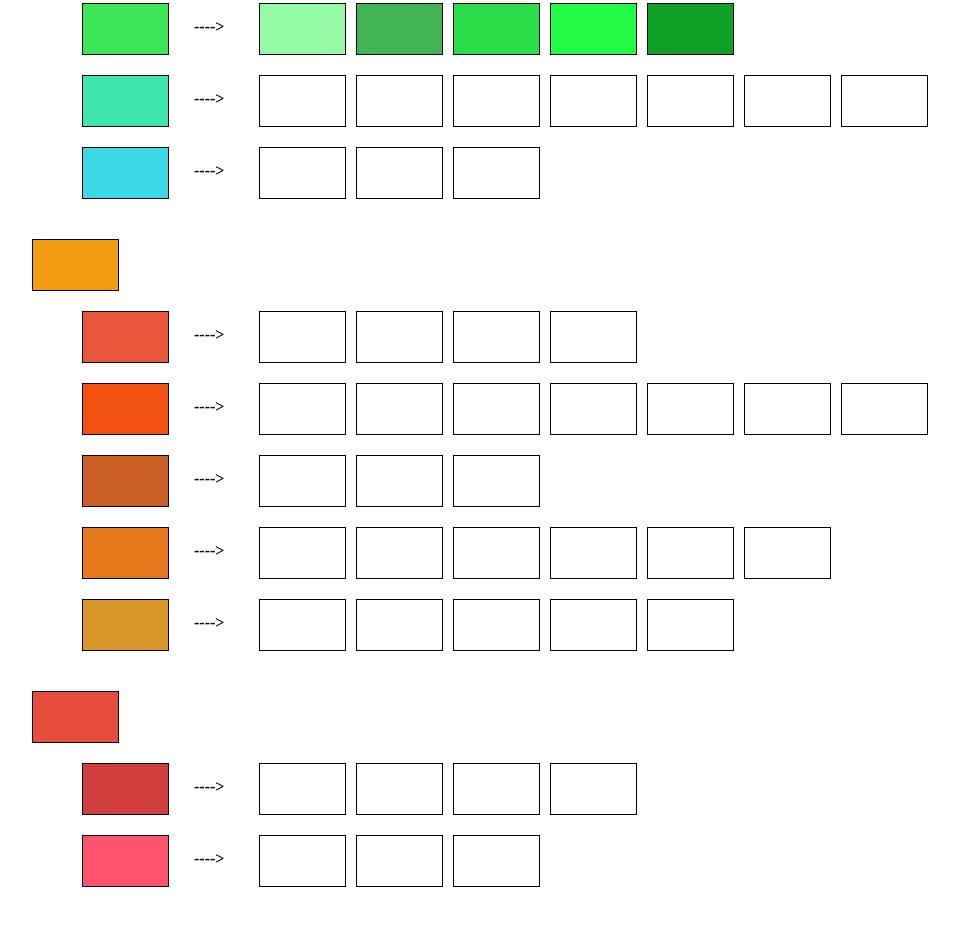
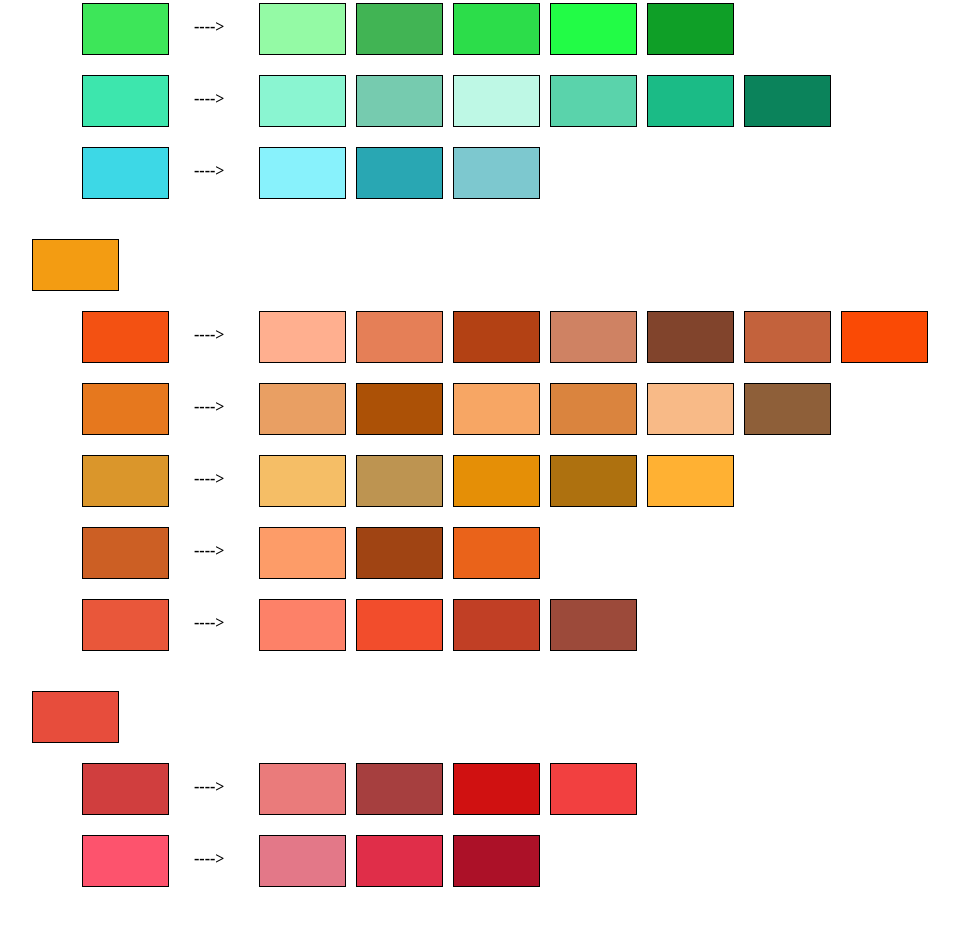
Before and after one commit to guptag/Visualizations, a plain HTML site: page src/test_color_swatch.html in a window 1280 px wide. Shown: the part 325-1250 px from the top of the page, without its empty margins (21-980 px from the left). Drawn offline with nearby package versions, Linux system fonts and the light colour scheme.

Commit message:
finalize colors and update readme with tasklist

```diff
--- a/src/test_color_swatch.html
+++ b/src/test_color_swatch.html
@@ -95,21 +95,20 @@
       <div class="child">
         <div class="block" primary="hsl(160, 77%, 57%)" secondary="#27ae60"></div>
         <div class="leaves">
-          <div class="block" primary="" secondary=""></div>
-          <div class="block" primary="" secondary=""></div>
-          <div class="block" primary="" secondary=""></div>
-          <div class="block" primary="" secondary=""></div>
-          <div class="block" primary="" secondary=""></div>
-          <div class="block" primary="" secondary=""></div>
-          <div class="block" primary="" secondary=""></div>
+          <div class="block" primary="hsl(160, 84%, 75%)" secondary=""></div>
+          <div class="block" primary="hsl(160, 45%, 63%)" secondary=""></div>
+          <div class="block" primary="hsl(160, 81%, 86%)" secondary=""></div>
+          <div class="block" primary="hsl(160, 58%, 59%)" secondary=""></div>
+          <div class="block" primary="hsl(160, 75%, 42%)" secondary=""></div>
+          <div class="block" primary="hsl(160, 84%, 28%)" secondary=""></div>
         </div>
       </div>
       <div class="child">
         <div class="block" primary="hsl(185, 77%, 57%)" secondary="#27ae60"></div>
         <div class="leaves">
-          <div class="block" primary="" secondary=""></div>
-          <div class="block" primary="" secondary=""></div>
-          <div class="block" primary="" secondary=""></div>
+          <div class="block" primary="hsl(185, 95%, 76%)" secondary=""></div>
+          <div class="block" primary="hsl(185, 63%, 43%)" secondary=""></div>
+          <div class="block" primary="hsl(185, 46%, 65%)" secondary=""></div>
         </div>
       </div>
   </div>
@@ -118,53 +117,53 @@
         <div class="block" primary="hsl(37, 90%, 51%)" secondary"#F39c12"></div>
       </div>
       <div class="child">
-        <div class="block" primary="hsl(10, 80%, 57%)" secondary=""></div>
+        <div class="block" primary="hsl(17, 90%, 51%)" secondary=""></div>
         <div class="leaves">
-          <div class="block" primary="" secondary=""></div>
-          <div class="block" primary="" secondary=""></div>
-          <div class="block" primary="" secondary=""></div>
-          <div class="block" primary="" secondary=""></div>
+          <div class="block" primary="hsl(17, 100%, 78%)" secondary=""></div>
+          <div class="block" primary="hsl(17, 73%, 62%)" secondary=""></div>
+          <div class="block" primary="hsl(17, 80%, 39%)" secondary=""></div>
+          <div class="block" primary="hsl(17, 53%, 60%)" secondary=""></div>
+          <div class="block" primary="hsl(17, 49%, 34%)" secondary=""></div>
+          <div class="block" primary="hsl(17, 53%, 50%)" secondary=""></div>
+          <div class="block" primary="hsl(17, 96%, 50%)" secondary=""></div>
         </div>
       </div>
       <div class="child">
-        <div class="block" primary="hsl(17, 90%, 51%)" secondary=""></div>
+        <div class="block" primary="hsl(27, 80%, 51%)" secondary=""></div>
         <div class="leaves">
-          <div class="block" primary="" secondary=""></div>
-          <div class="block" primary="" secondary=""></div>
-          <div class="block" primary="" secondary=""></div>
-          <div class="block" primary="" secondary=""></div>
-          <div class="block" primary="" secondary=""></div>
-          <div class="block" primary="" secondary=""></div>
-          <div class="block" primary="" secondary=""></div>
+          <div class="block" primary="hsl(27, 75%, 65%)" secondary=""></div>
+          <div class="block" primary="hsl(27, 93%, 35%)" secondary=""></div>
+          <div class="block" primary="hsl(27, 90%, 68%)" secondary=""></div>
+          <div class="block" primary="hsl(27, 68%, 55%)" secondary=""></div>
+          <div class="block" primary="hsl(27, 89%, 75%)" secondary=""></div>
+          <div class="block" primary="hsl(27, 43%, 39%)" secondary=""></div>
+        </div>
+      </div>
+      <div class="child">
+        <div class="block" primary="hsl(37, 70%, 51%)" secondary=""></div>
+        <div class="leaves">
+          <div class="block" primary="hsl(37, 88%, 68%)" secondary=""></div>
+          <div class="block" primary="hsl(37, 45%, 53%)" secondary=""></div>
+          <div class="block" primary="hsl(37, 95%, 46%)" secondary=""></div>
+          <div class="block" primary="hsl(37, 84%, 37%)" secondary=""></div>
+          <div class="block" primary="hsl(37, 100%, 60%)" secondary=""></div>
         </div>
       </div>
       <div class="child">
         <div class="block" primary="hsl(21, 70%, 47%)" secondary=""></div>
         <div class="leaves">
-          <div class="block" primary="" secondary=""></div>
-          <div class="block" primary="" secondary=""></div>
-          <div class="block" primary="" secondary=""></div>
+          <div class="block" primary="hsl(21, 98%, 70%)" secondary=""></div>
+          <div class="block" primary="hsl(21, 79%, 35%)" secondary=""></div>
+          <div class="block" primary="hsl(21, 83%, 51%)" secondary=""></div>
         </div>
       </div>
       <div class="child">
-        <div class="block" primary="hsl(27, 80%, 51%)" secondary=""></div>
+        <div class="block" primary="hsl(10, 80%, 57%)" secondary=""></div>
         <div class="leaves">
-          <div class="block" primary="" secondary=""></div>
-          <div class="block" primary="" secondary=""></div>
-          <div class="block" primary="" secondary=""></div>
-          <div class="block" primary="" secondary=""></div>
-          <div class="block" primary="" secondary=""></div>
-          <div class="block" primary="" secondary=""></div>
-        </div>
-      </div>
-      <div class="child">
-        <div class="block" primary="hsl(37, 70%, 51%)" secondary=""></div>
-        <div class="leaves">
-          <div class="block" primary="" secondary=""></div>
-          <div class="block" primary="" secondary=""></div>
-          <div class="block" primary="" secondary=""></div>
-          <div class="block" primary="" secondary=""></div>
-          <div class="block" primary="" secondary=""></div>
+          <div class="block" primary="hsl(10, 98%, 70%)" secondary=""></div>
+          <div class="block" primary="hsl(10, 88%, 56%)" secondary=""></div>
+          <div class="block" primary="hsl(10, 68%, 45%)" secondary=""></div>
+          <div class="block" primary="hsl(10, 46%, 42%)" secondary=""></div>
         </div>
       </div>
   </div>
@@ -175,18 +174,18 @@
       <div class="child">
         <div class="block" primary="hsl(0, 61%, 53%);" secondary=""></div>
         <div class="leaves">
-          <div class="block" primary="" secondary=""></div>
-          <div class="block" primary="" secondary=""></div>
-          <div class="block" primary="" secondary=""></div>
-          <div class="block" primary="" secondary=""></div>
+          <div class="block" primary="hsl(0, 73%, 70%);" secondary=""></div>
+          <div class="block" primary="hsl(0, 45%, 45%);" secondary=""></div>
+          <div class="block" primary="hsl(0, 85%, 44%);" secondary=""></div>
+          <div class="block" primary="hsl(0, 87%, 60%);" secondary=""></div>
         </div>
       </div>
       <div class="child">
         <div class="block" primary="hsl(351, 98%, 66%);" secondary=""></div>
         <div class="leaves">
-          <div class="block" primary="" secondary=""></div>
-          <div class="block" primary="" secondary=""></div>
-          <div class="block" primary="" secondary=""></div>
+          <div class="block" primary="hsl(351, 66%, 68%);" secondary=""></div>
+          <div class="block" primary="hsl(351, 74%, 53%);" secondary=""></div>
+          <div class="block" primary="hsl(351, 82%, 37%);" secondary=""></div>
         </div>
       </div>
   </div>
```
Also changed, not shown: src/test.html (+47 -47 lines), README.md.
